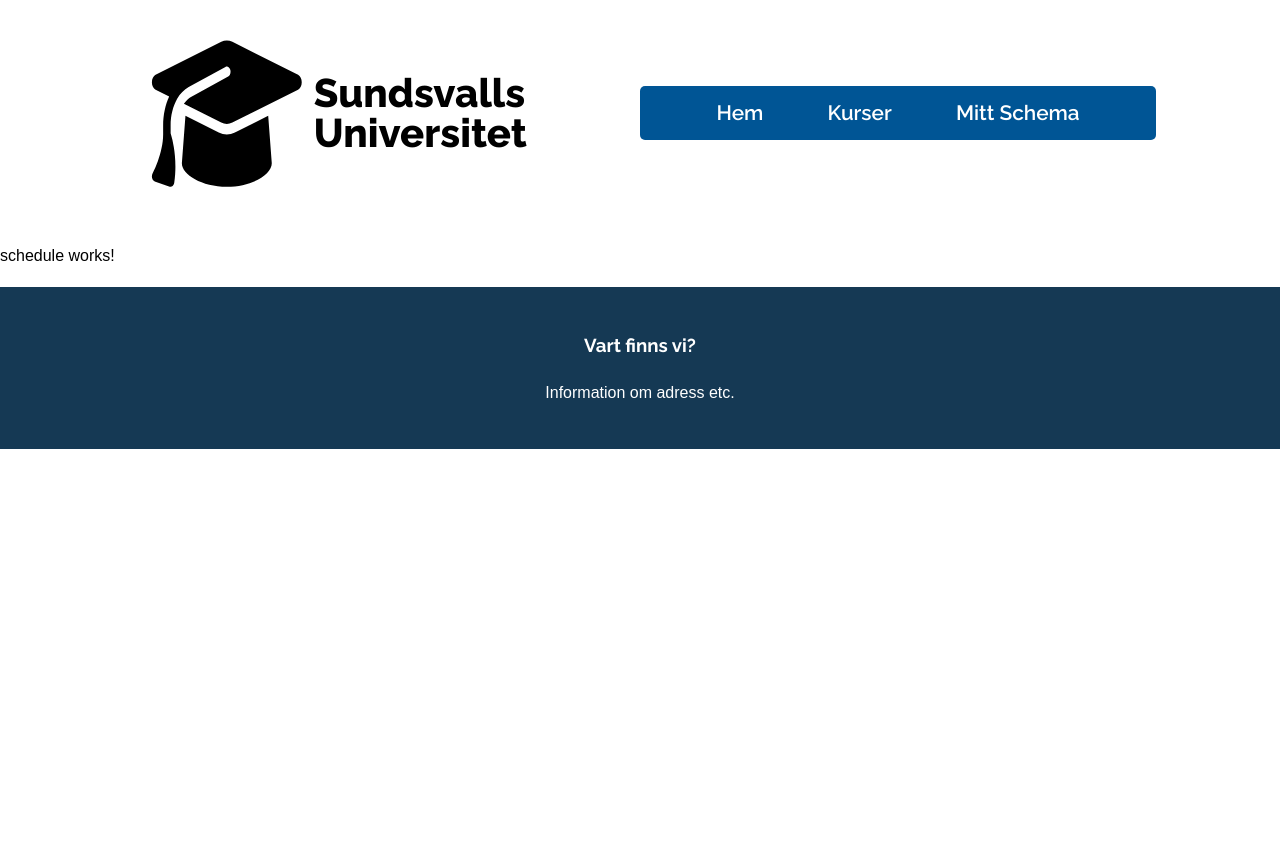
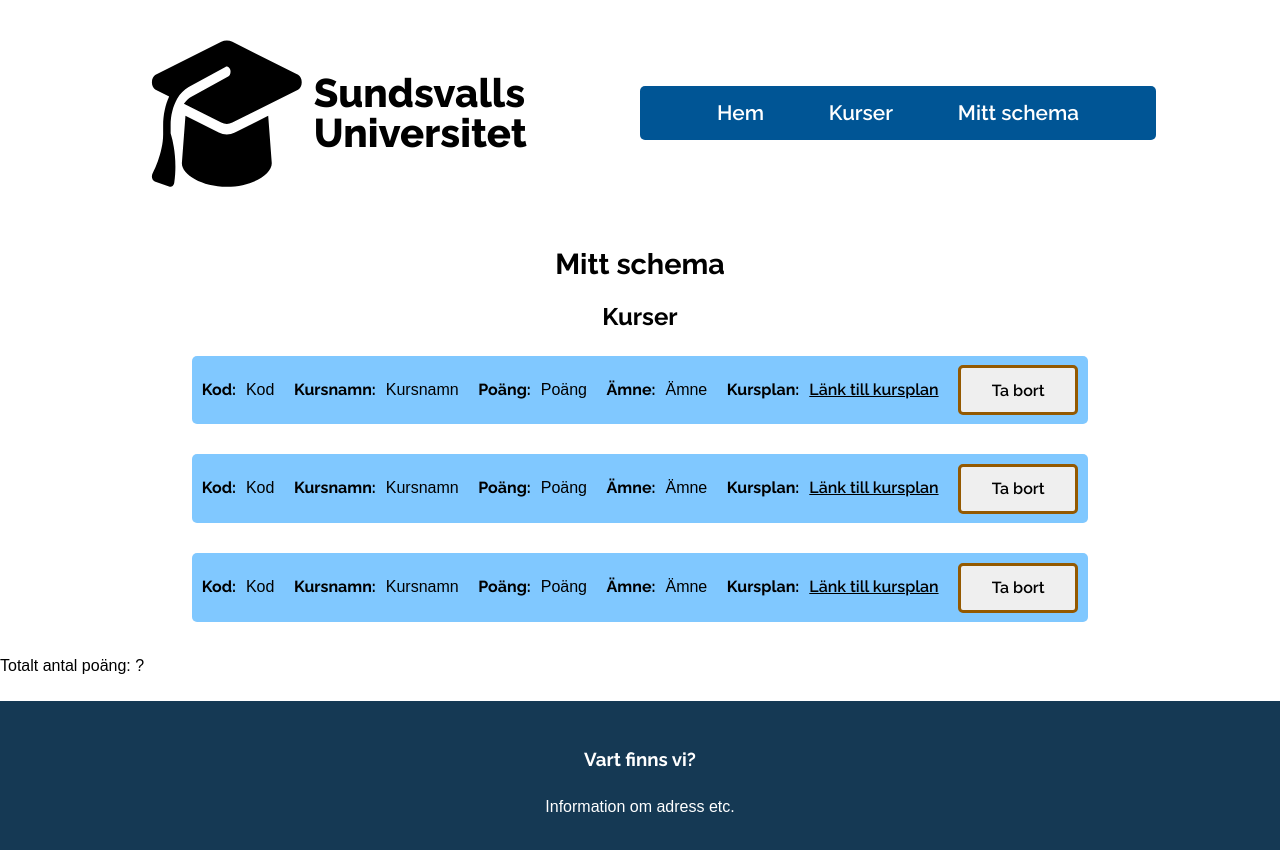
Before and after one commit to direstraits97/tsproject, an Angular app: page /schedule in a window 1280 px wide. Shown: the top 850 px of the page. Before the commit the page ends 800 px from the top, so only its background shows below. Built offline with nearby package versions, Linux system fonts and the light colour scheme.

Commit message:
Grundstilning för schema-undersidan.

```diff
--- a/src/app/pages/courses/courses.css
+++ b/src/app/pages/courses/courses.css
@@ -36,16 +36,6 @@ a {
   margin-top: 20px;
   margin-bottom: 20px;
 }
-article {
-  background-color: #80c8ff;
-  display: flex;
-  justify-content: space-around;
-  width: 70%;
-  margin-left: auto;
-  margin-right: auto;
-  border-radius: 5px;
-  margin-bottom: 30px;
-}
 h4 {
   margin-top: 20px;
   margin-bottom: 20px;
@@ -65,12 +55,7 @@ button {
   font-weight: 600;
   font-size: 1rem;
 }
-.addbutton {
-  width: 120px;
-  height: 50px;
-  margin-top: auto;
-  margin-bottom: auto;
-}
+
 h3 {
   text-align: center;
   font-size: 1.5rem;
--- a/src/app/pages/schedule/schedule.css
+++ b/src/app/pages/schedule/schedule.css
@@ -0,0 +1,25 @@
+a {
+  color: black;
+  text-decoration: underline;
+  margin-top: 20px;
+  margin-bottom: 20px;
+}
+h3 {
+  text-align: center;
+  font-size: 1.5rem;
+}
+h4 {
+  margin-top: 20px;
+  margin-bottom: 20px;
+}
+p {
+  margin-top: 20px;
+  margin-bottom: 20px;
+}
+button {
+  border: 3px solid #945900;
+  border-radius: 5px;
+  font-family: 'Raleway', sans-serif;
+  font-weight: 600;
+  font-size: 1rem;
+}
--- a/src/app/pages/schedule/schedule.html
+++ b/src/app/pages/schedule/schedule.html
@@ -1 +1,74 @@
-<p>schedule works!</p>
+<h2>Mitt schema</h2>
+<section>
+  <h3>Kurser</h3>
+  <article>
+    <div class="result">
+      <h4>Kod:</h4>
+      <p>Kod</p>
+    </div>
+    <div class="result">
+      <h4>Kursnamn:</h4>
+      <p>Kursnamn</p>
+    </div>
+    <div class="result">
+      <h4>Poäng:</h4>
+      <p>Poäng</p>
+    </div>
+    <div class="result">
+      <h4>Ämne:</h4>
+      <p>Ämne</p>
+    </div>
+    <div class="result">
+      <h4>Kursplan:</h4>
+      <a href="#">Länk till kursplan</a>
+    </div>
+    <button class="addbutton">Ta bort</button>
+  </article>
+  <article>
+    <div class="result">
+      <h4>Kod:</h4>
+      <p>Kod</p>
+    </div>
+    <div class="result">
+      <h4>Kursnamn:</h4>
+      <p>Kursnamn</p>
+    </div>
+    <div class="result">
+      <h4>Poäng:</h4>
+      <p>Poäng</p>
+    </div>
+    <div class="result">
+      <h4>Ämne:</h4>
+      <p>Ämne</p>
+    </div>
+    <div class="result">
+      <h4>Kursplan:</h4>
+      <a href="#">Länk till kursplan</a>
+    </div>
+    <button class="addbutton">Ta bort</button>
+  </article>
+  <article>
+    <div class="result">
+      <h4>Kod:</h4>
+      <p>Kod</p>
+    </div>
+    <div class="result">
+      <h4>Kursnamn:</h4>
+      <p>Kursnamn</p>
+    </div>
+    <div class="result">
+      <h4>Poäng:</h4>
+      <p>Poäng</p>
+    </div>
+    <div class="result">
+      <h4>Ämne:</h4>
+      <p>Ämne</p>
+    </div>
+    <div class="result">
+      <h4>Kursplan:</h4>
+      <a href="#">Länk till kursplan</a>
+    </div>
+    <button class="addbutton">Ta bort</button>
+  </article>
+</section>
+<p>Totalt antal poäng: ?</p>
--- a/src/app/partials/mainheader/mainheader.html
+++ b/src/app/partials/mainheader/mainheader.html
@@ -11,7 +11,7 @@
       <ul>
         <li><a routerLink="/">Hem</a></li>
         <li><a routerLink="/courses">Kurser</a></li>
-        <li><a routerLink="/schedule">Mitt Schema</a></li>
+        <li><a routerLink="/schedule">Mitt schema</a></li>
       </ul>
     </nav>
   </div>
--- a/src/styles.css
+++ b/src/styles.css
@@ -23,3 +23,23 @@ a:hover {
 p {
   font-family: Arial, Helvetica, sans-serif;
 }
+.result {
+  display: flex;
+  gap: 10px;
+}
+article {
+  background-color: #80c8ff;
+  display: flex;
+  justify-content: space-around;
+  width: 70%;
+  margin-left: auto;
+  margin-right: auto;
+  border-radius: 5px;
+  margin-bottom: 30px;
+}
+.addbutton {
+  width: 120px;
+  height: 50px;
+  margin-top: auto;
+  margin-bottom: auto;
+}
```
